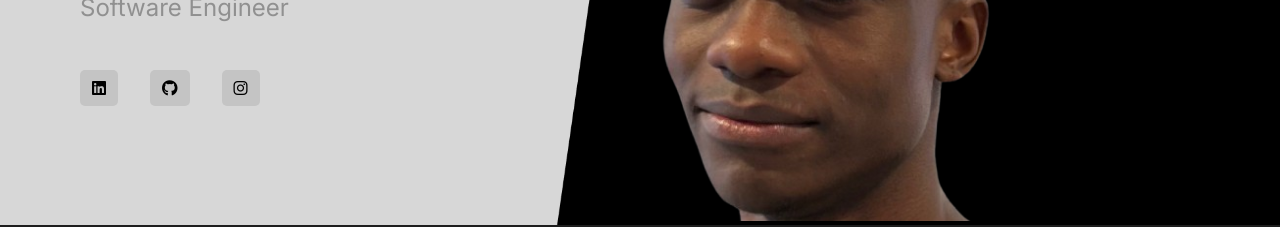
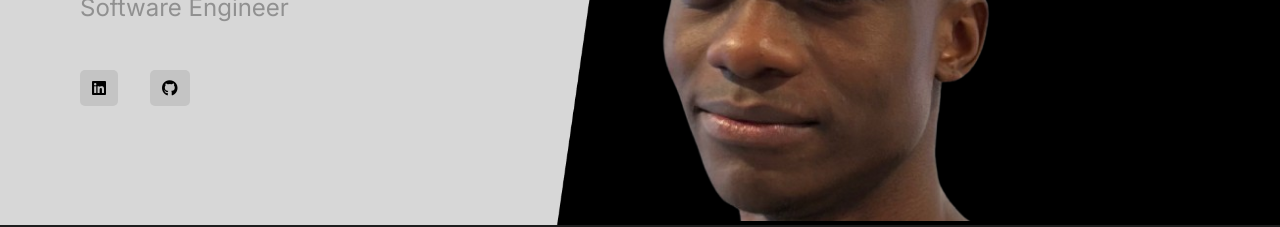
Before and after one commit to Charlesss10/personal_portfolio, a React (Create React App) app: page / in a window 1280 px wide. Shown: the part 373-600 px from the top of the page. Built offline with nearby package versions, Linux system fonts and the light colour scheme.

Commit message:
Removed the instagram link

```diff
--- a/src/sections/Footer.js
+++ b/src/sections/Footer.js
@@ -8,7 +8,6 @@ export default function Footer() {
                 </div>
                 <div className="social">
                     <a href="https://github.com/Charlesss10" target="_blank" rel="noreferrer"><i className="fab fa-github"></i></a>
-                    <a href="https://www.instagram.com/charles_eboson" target="_blank" rel="noreferrer"><i className="fab fa-instagram" ></i></a>
                     <a href="https://www.linkedin.com/in/charles-eboson" target="_blank" rel="noreferrer"><i className="fab fa-linkedin"></i></a>
                 </div>
                 <p>
--- a/src/sections/Hero.js
+++ b/src/sections/Hero.js
@@ -18,10 +18,8 @@ export default function Hero() {
                         <h6>Software Engineer</h6>
                     </div>
                     <div className="contact-me">
-                        {/*<a href={`https://api.whatsapp.com/send/?phone=${process.env.REACT_APP_PHONE_NUMBER}&text&type=phone_number&app_absent=0`} target="_blank" rel="noreferrer"><i className="fa-brands fa-whatsapp"></i></a>*/}
                         <a href="https://www.linkedin.com/in/charles-eboson"><i className="fa-brands fa-linkedin" target="_blank"></i></a>
                         <a href="https://github.com/Charlesss10" target="_blank" rel="noreferrer"><i className="fa-brands fa-github" ></i></a>
-                        <a href="https://www.instagram.com/charles_eboson" target="_blank" rel="noreferrer"><i className="fab fa-instagram" ></i></a>
                     </div>
                 </div>
                 <div className="person-img">
```
